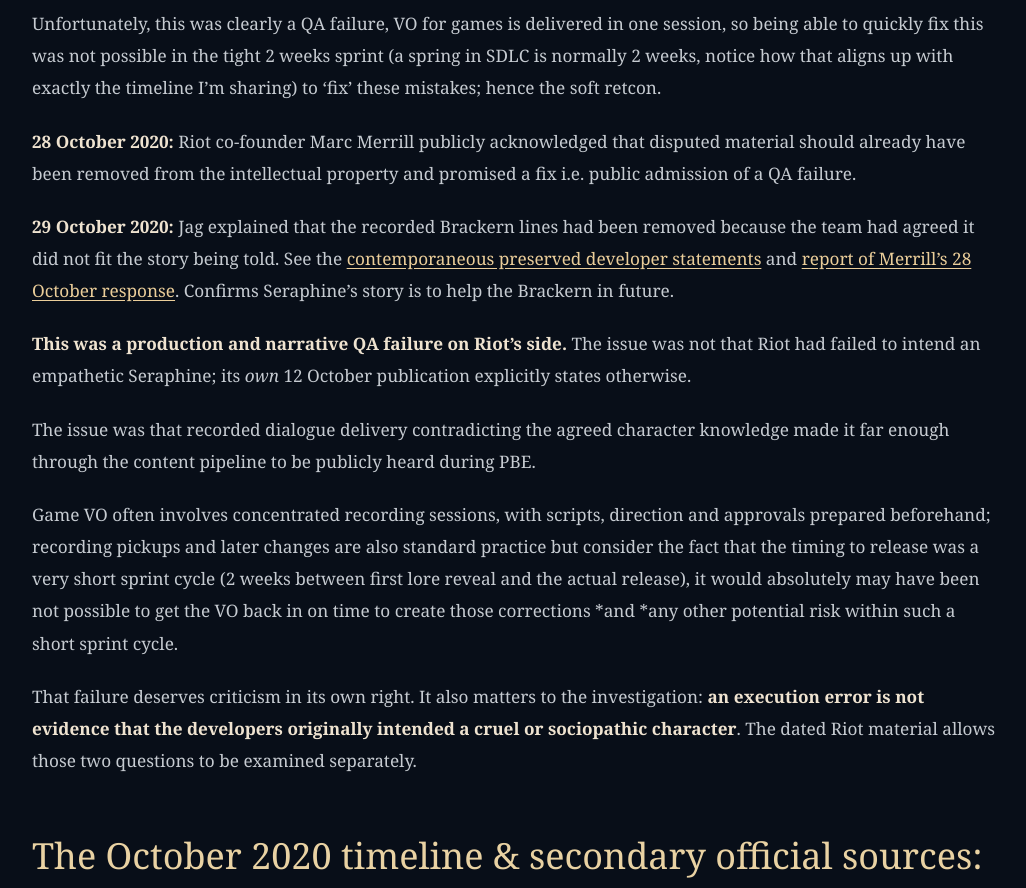
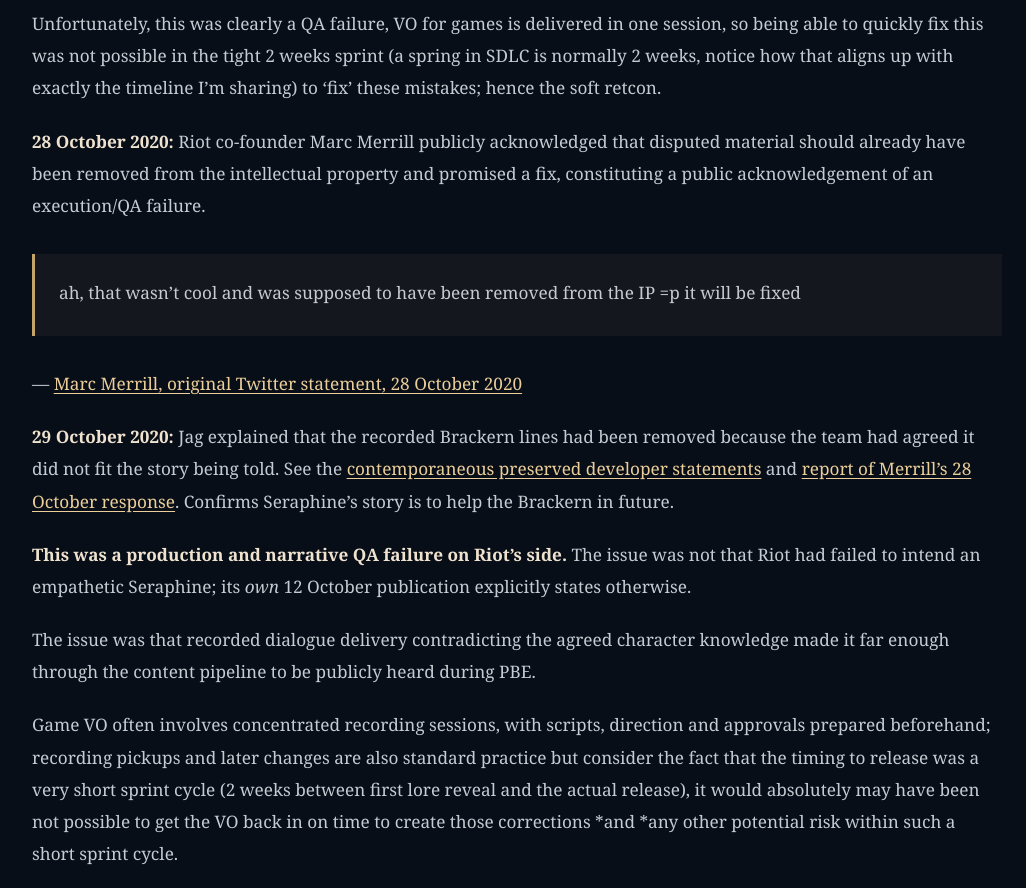
Before and after one commit to seraphine-lore/seraphine-lore.github.io, an Astro site: page /seraphine-lore-misinformation-investigation in a window 1280 px wide. Shown: the part 7500-8388 px from the top of the page, without its empty margins (123-1149 px from the left). Built offline with nearby package versions, Linux system fonts and the light colour scheme; Astro itself is replaced by a stand-in of ours.

Commit message:
Add Marc Merrill verbatim statement and original Twitter source

```diff
--- a/src/pages/seraphine-lore-misinformation-investigation.md
+++ b/src/pages/seraphine-lore-misinformation-investigation.md
@@ -111,7 +111,11 @@ So - if the line is read in context of the entire actual lore, the interpretatio
 
 Unfortunately, this was clearly a QA failure, VO for games is delivered in one session, so being able to quickly fix this was not possible in the tight 2 weeks sprint (a spring in SDLC is normally 2 weeks, notice how that aligns up with exactly the timeline I’m sharing) to ‘fix’ these mistakes; hence the soft retcon.
 
-**28 October 2020:** Riot co-founder Marc Merrill publicly acknowledged that disputed material should already have been removed from the intellectual property and promised a fix i.e. public admission of a QA failure.
+**28 October 2020:** Riot co-founder Marc Merrill publicly acknowledged that disputed material should already have been removed from the intellectual property and promised a fix, constituting a public acknowledgement of an execution/QA failure.
+
+> ah, that wasn't cool and was supposed to have been removed from the IP =p it will be fixed
+
+— [Marc Merrill, original Twitter statement, 28 October 2020](https://x.com/MarcMerrill/status/1321595282878996482)
 
 **29 October 2020:** Jag explained that the recorded Brackern lines had been removed because the team had agreed it did not fit the story being told. See the [contemporaneous preserved developer statements](https://www.surrenderat20.net/2020/10/red-post-collection-client-cleanup.html) and [report of Merrill's 28 October response](https://www.dexerto.com/league-of-legends/riot-already-changing-seraphine-league-of-legends-fan-backlash-1442889/). Confirms Seraphine's story is to help the Brackern in future.
 
```
